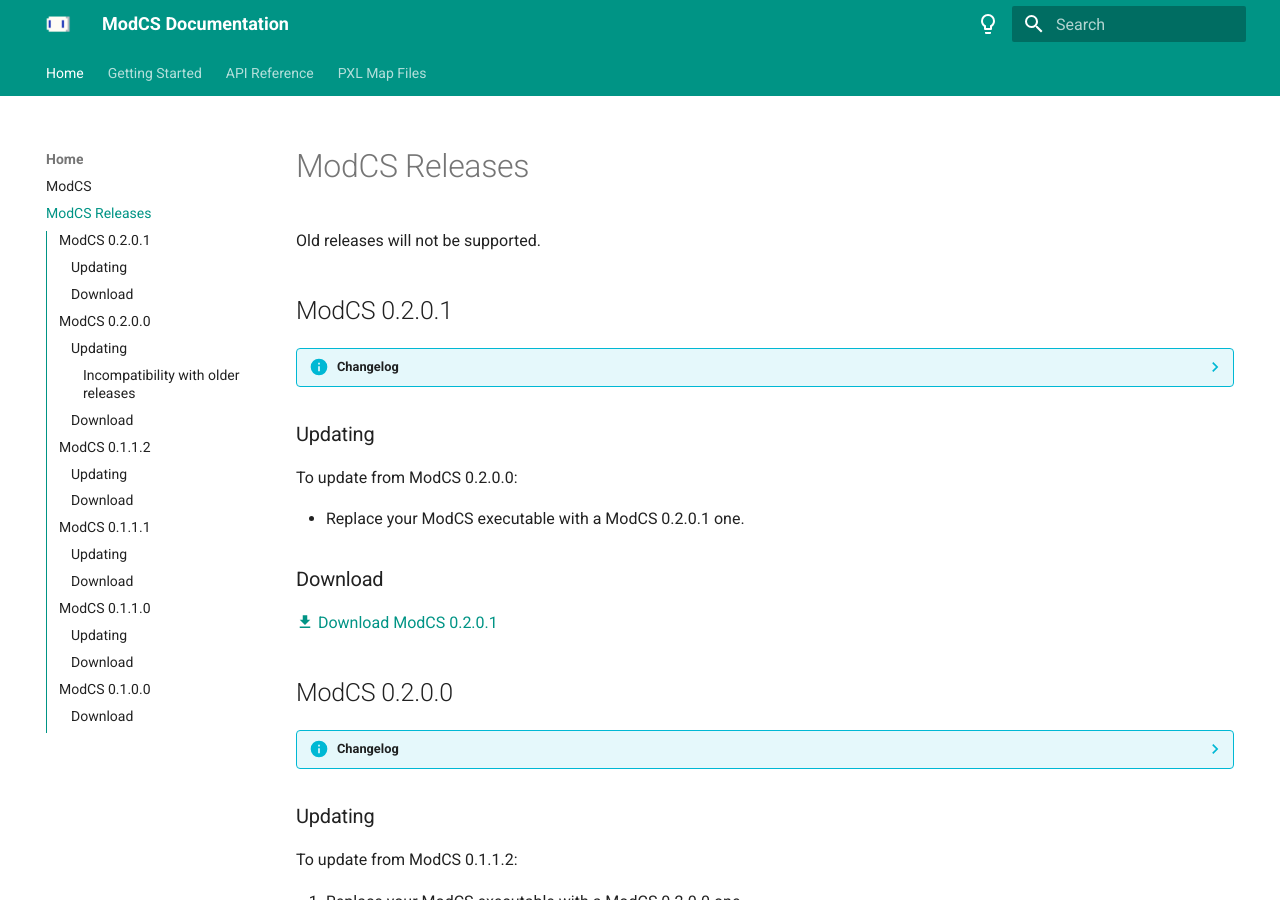
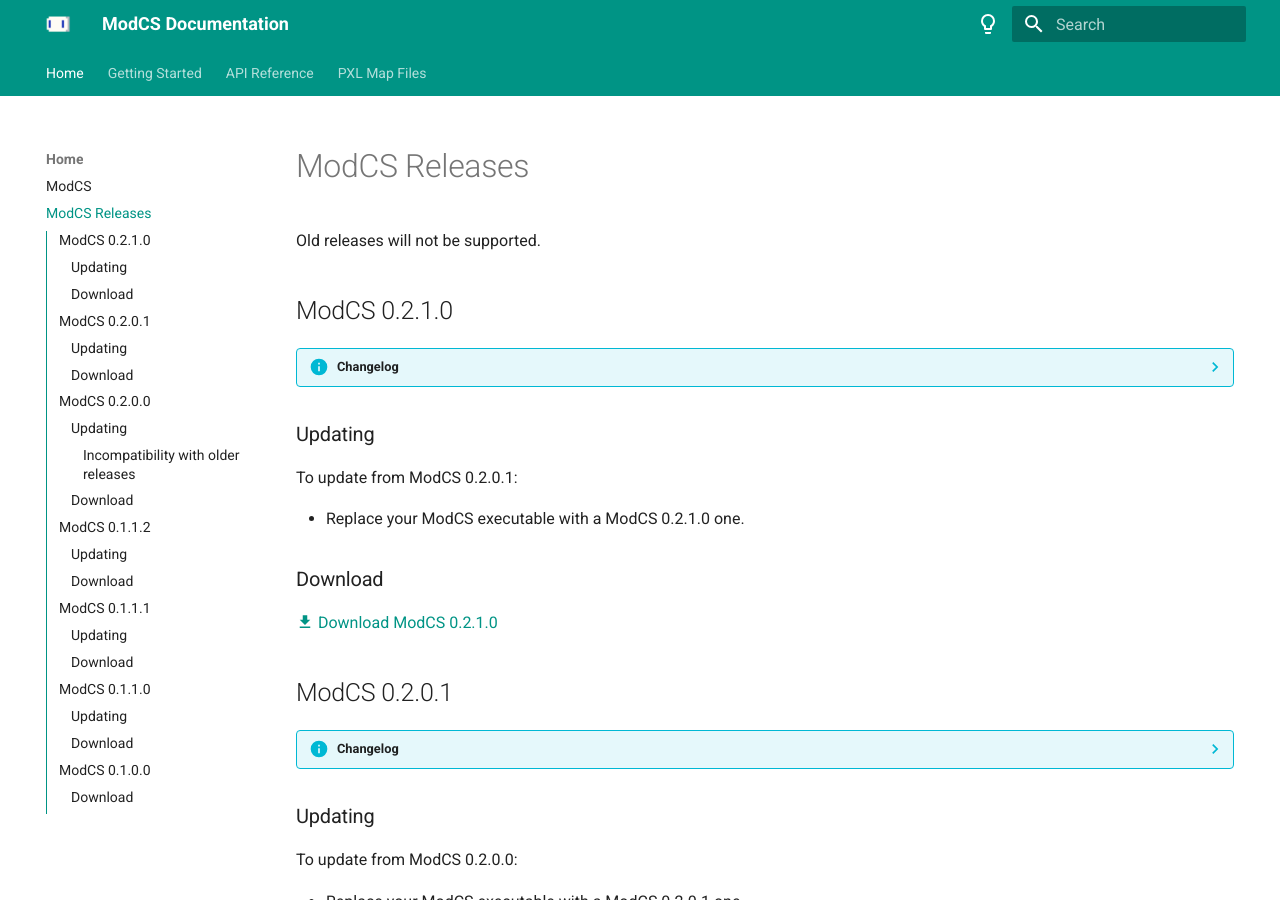
Before and after one commit to modcavestory/modcavestory.github.io, an MkDocs documentation site: the page built from docs/releases.md, in a window 1280 px wide and 900 px high. Built offline with MkDocs 1.6.1 and Material for MkDocs 9.7.7, drawn with Linux system fonts in a browser that asks for light colours.

```diff
--- a/docs/releases.md
+++ b/docs/releases.md
@@ -1,6 +1,24 @@
 # ModCS Releases
 
 Old releases will not be supported.
+
+## ModCS 0.2.1.0
+
+??? Info "Changelog"
+	- Add functions for adding and removing EXP from the player to [ModCS.Arms](/api/inventory/arms/).
+	- Add [ModCS.Arms.GetLevels()](/api/inventory/arms/#modcsarmsgetlevels).
+	- Add [ModCS.Npc.TriggerBox()](/api/objects/npc/functions/#modcsnpctriggerbox).
+	- Update examples.
+
+### Updating
+
+To update from ModCS 0.2.0.1:
+
+- Replace your ModCS executable with a ModCS 0.2.1.0 one.
+
+### Download
+
+[:material-download: Download ModCS 0.2.1.0](/assets/releases/modcs0210.zip)
 
 ## ModCS 0.2.0.1
 
```
Also changed, not shown: docs/api/objects/npc/functions.md (+11 -0 lines).
